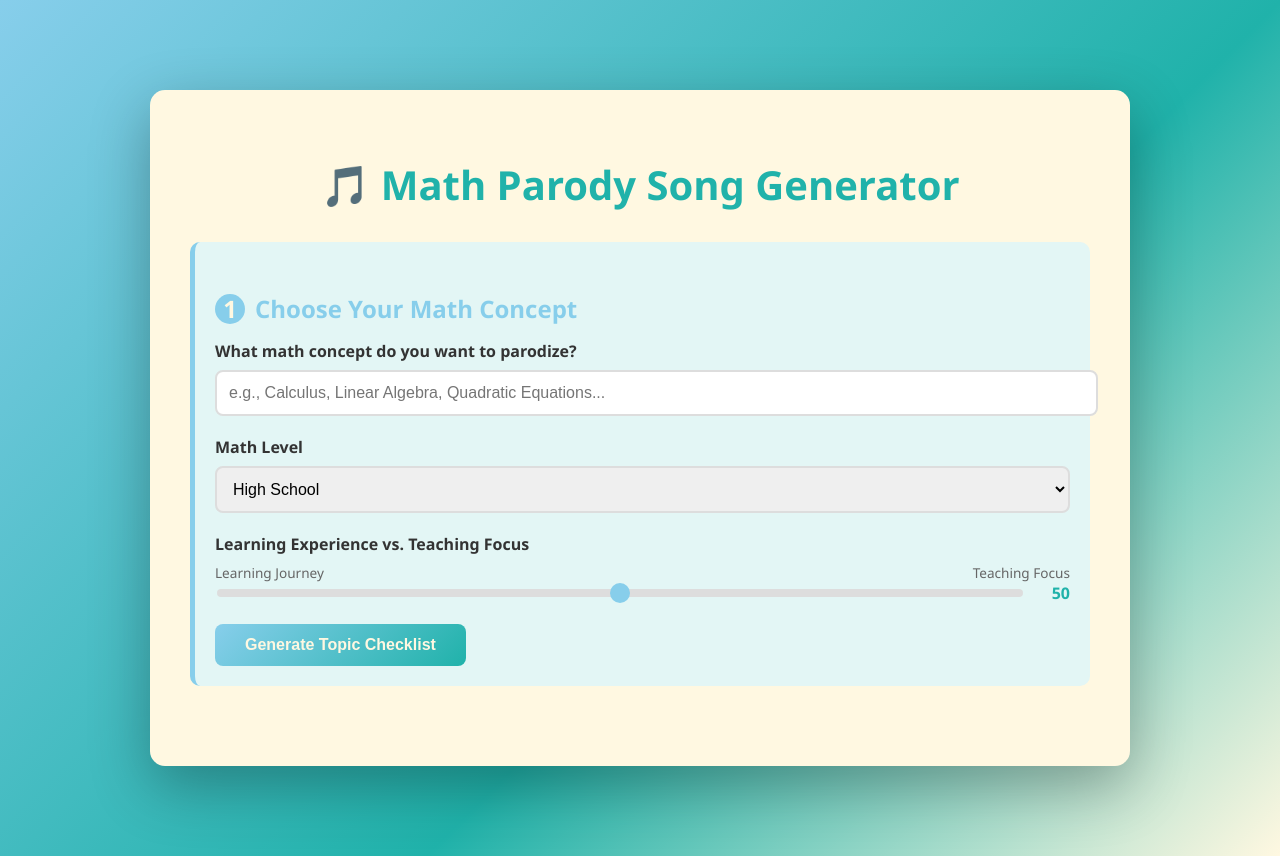
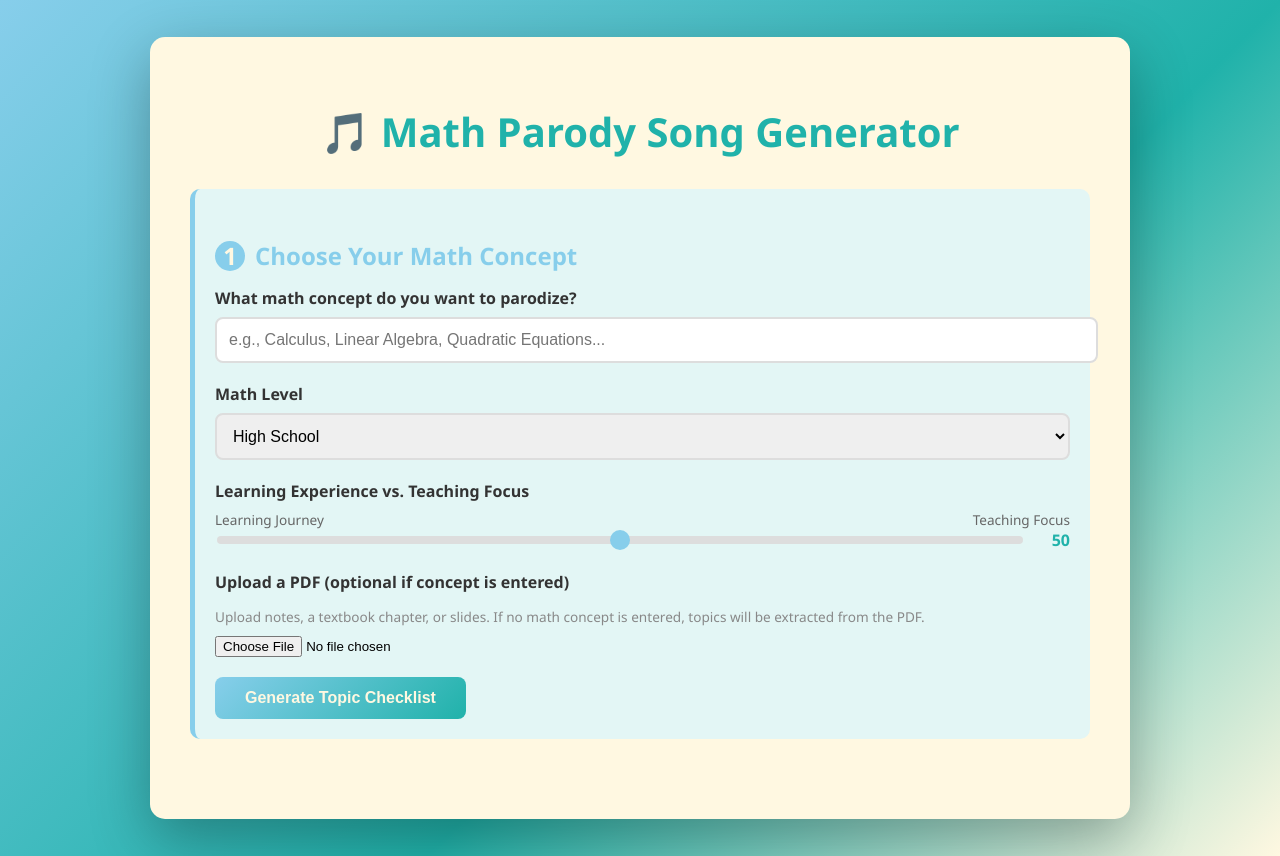
Before and after one commit to ccc-0731/Parodipi, a Flask app: page / in a window 1280 px wide. Run offline with Flask 3, Linux system fonts and the light colour scheme.

Commit message:
upload pdf button

```diff
--- a/app.py
+++ b/app.py
@@ -1,19 +1,72 @@
 from flask import Flask, request, jsonify, render_template
 import json
+import os
 from gemini_call import call_gemini_text
 from song_database import get_song_by_title, search_songs_by_title, get_song_lyrics
 
 app = Flask(__name__)
 
+UPLOAD_FOLDER = os.path.join(os.path.dirname(__file__), 'uploads')
+os.makedirs(UPLOAD_FOLDER, exist_ok=True)
+
 # ============= HELPER FUNCTIONS =============
 
-def generate_topic_checklist(math_concept, level, focus_slider):
+def extract_text_from_pdf(pdf_path):
+    """Extract text content from a PDF file. Uses pymupdf (better for LaTeX PDFs) with PyPDF2 fallback."""
+    # Try pymupdf first — handles LaTeX-generated PDFs much better
+    try:
+        import fitz  # pymupdf
+        doc = fitz.open(pdf_path)
+        text = ""
+        for page in doc:
+            text += page.get_text() + "\n"
+        doc.close()
+        print(f"[DEBUG] Extracted PDF text using pymupdf ({len(text)} chars)")
+        print(f"[DEBUG] First 2000 chars:\n{text[:2000]}")
+        if text.strip():
+            return text.strip()
+    except Exception as e:
+        print(f"[DEBUG] pymupdf extraction failed: {e}")
+
+    # Fallback to PyPDF2
+    try:
+        import PyPDF2
+        text = ""
+        with open(pdf_path, 'rb') as f:
+            reader = PyPDF2.PdfReader(f)
+            for page in reader.pages:
+                text += page.extract_text() + "\n"
+        print(f"[DEBUG] Extracted PDF text using PyPDF2 ({len(text)} chars)")
+        print(f"[DEBUG] First 2000 chars:\n{text[:2000]}")
+        return text.strip()
+    except Exception as e:
+        print(f"[DEBUG] PyPDF2 extraction also failed: {e}")
+        return ""
+
+def generate_topic_checklist(math_concept, level, focus_slider, pdf_context=""):
     """
     Use Gemini to generate a structured list of topics/terms for the math concept.
     focus_slider: 0 = learning experience focus, 100 = teaching focus
     """
+    pdf_section = ""
+    if pdf_context:
+        pdf_section = f"""
+    The user has provided the following reference material from a PDF. Use this to identify relevant topics, terminology, and concepts that should be included:
+
+    --- PDF Content (excerpt) ---
+    {pdf_context[:3000]}
+    --- End PDF Content ---
+    """
+
+    if math_concept and pdf_context:
+        concept_section = f'Generate a JSON response with a list of topics, terms, and key concepts related to the math concept "{math_concept}" at the {level} level.\n{pdf_section}'
+    elif pdf_context:
+        concept_section = f'Analyze the following PDF content and generate a JSON response with a list of math topics, terms, and key concepts found in the material. Determine the appropriate math level from the content.\n{pdf_section}'
+    else:
+        concept_section = f'Generate a JSON response with a list of topics, terms, and key concepts related to the math concept "{math_concept}" at the {level} level.'
+
     prompt = f"""
-    Generate a JSON response with a list of topics, terms, and key concepts related to the math concept "{math_concept}" at the {level} level.
+    {concept_section}
 
     The focus should be on:
     - If focus is closer to 0: Emphasize the journey and experience of learning this concept
@@ -45,17 +98,32 @@ def generate_topic_checklist(math_concept, level, focus_slider):
         print(f"Error parsing topics: {e}")
         return []
 
-def generate_parody_lyrics(math_concept, level, focus_slider, selected_topics, chosen_song, song_lyrics):
+def generate_parody_lyrics(math_concept, level, focus_slider, selected_topics, chosen_song, song_lyrics, pdf_context=""):
     """
     Use Gemini to generate the parody song lyrics.
     """
     topics_str = ", ".join([t['name'] for t in selected_topics])
 
+    # Build the subject description based on what's available
+    if math_concept:
+        subject = f"{math_concept} ({level} level)"
+    else:
+        subject = f"the math concepts from the provided reference material ({level} level)"
+
+    pdf_section = ""
+    if pdf_context:
+        pdf_section = f"""
+    Reference material from the user's PDF (use this for accuracy and terminology):
+    --- PDF Content (excerpt) ---
+    {pdf_context[:3000]}
+    --- End PDF Content ---
+    """
+
     prompt = f"""
-    You are a creative songwriter. Create a parody version of the following song that teaches about {math_concept} ({level} level).
+    You are a creative songwriter. Create a parody version of the following song that teaches about {subject}.
 
     Key concepts to include: {topics_str}
-
+    {pdf_section}
     Learning/Teaching focus (0=learning experience, 100=teaching): {focus_slider}/100
 
     Original song title: {chosen_song}
@@ -85,22 +153,48 @@ def index():
 def generate_topics():
     """
     Step 1: User inputs math concept, level, and focus slider.
+    Optionally uploads a PDF for additional context.
     Returns a checklist of topics to include in the song.
     """
-    data = request.get_json()
-    math_concept = data.get('mathConcept', '')
-    level = data.get('level', 'high school')
-    focus_slider = data.get('focusSlider', 50)
+    # Handle both JSON and form data (form data when PDF is uploaded)
+    if request.content_type and 'multipart/form-data' in request.content_type:
+        math_concept = request.form.get('mathConcept', '')
+        level = request.form.get('level', 'high school')
+        focus_slider = int(request.form.get('focusSlider', 50))
+    else:
+        data = request.get_json()
+        math_concept = data.get('mathConcept', '')
+        level = data.get('level', 'high school')
+        focus_slider = data.get('focusSlider', 50)
 
     if not math_concept:
-        return jsonify({"error": "Math concept is required"}), 400
+        # Check if PDF is provided instead
+        has_pdf = 'pdf' in request.files and request.files['pdf'].filename
+        if not has_pdf:
+            return jsonify({"error": "Please enter a math concept or upload a PDF"}), 400
 
-    topics = generate_topic_checklist(math_concept, level, focus_slider)
+    # Handle PDF upload
+    pdf_context = ""
+    if 'pdf' in request.files:
+        pdf_file = request.files['pdf']
+        if pdf_file.filename:
+            pdf_path = os.path.join(UPLOAD_FOLDER, pdf_file.filename)
+            pdf_file.save(pdf_path)
+            pdf_context = extract_text_from_pdf(pdf_path)
+            # Clean up uploaded file
+            os.remove(pdf_path)
 
-    return jsonify({
+    topics = generate_topic_checklist(math_concept, level, focus_slider, pdf_context)
+
+    response_data = {
         "topics": [{"id": i, "name": t.get('name', ''), "description": t.get('description', ''), "selected": True}
                    for i, t in enumerate(topics)]
-    })
+    }
+
+    if pdf_context:
+        response_data["pdfContext"] = pdf_context[:3000]
+
+    return jsonify(response_data)
 
 @app.route("/api/search-songs", methods=["GET"])
 def search_songs():
@@ -147,11 +241,15 @@ def generate_parody():
     selected_topics = data.get('selectedTopics', [])
     chosen_song = data.get('chosenSong', '')
     song_lyrics = data.get('songLyrics', '')
+    pdf_context = data.get('pdfContext', '')
 
-    if not (math_concept and chosen_song and song_lyrics and selected_topics):
+    if not (chosen_song and song_lyrics and selected_topics):
         return jsonify({"error": "Missing required fields"}), 400
 
-    parody_lyrics = generate_parody_lyrics(math_concept, level, focus_slider, selected_topics, chosen_song, song_lyrics)
+    if not math_concept and not pdf_context:
+        return jsonify({"error": "Please provide a math concept or PDF context"}), 400
+
+    parody_lyrics = generate_parody_lyrics(math_concept, level, focus_slider, selected_topics, chosen_song, song_lyrics, pdf_context)
 
     return jsonify({"parodyLyrics": parody_lyrics})
 
--- a/requirements.txt
+++ b/requirements.txt
@@ -2,3 +2,5 @@ google-genai
 python-dotenv
 flask
 requests
+PyPDF2
+pymupdf
--- a/templates/index.html
+++ b/templates/index.html
@@ -16,7 +16,7 @@
 
             <div class="form-group">
                 <label for="mathConcept">What math concept do you want to parodize?</label>
-                <input type="text" id="mathConcept" placeholder="e.g., Calculus, Linear Algebra, Quadratic Equations..." required>
+                <input type="text" id="mathConcept" placeholder="e.g., Calculus, Linear Algebra, Quadratic Equations...">
             </div>
 
             <div class="form-group">
@@ -38,6 +38,13 @@
                     <input type="range" id="focusSlider" min="0" max="100" value="50">
                     <div class="slider-value" id="sliderValue">50</div>
                 </div>
+            </div>
+
+            <div class="form-group">
+                <label for="pdfUpload">Upload a PDF (optional if concept is entered)</label>
+                <p style="color: #888; font-size: 0.85em; margin-bottom: 8px;">Upload notes, a textbook chapter, or slides. If no math concept is entered, topics will be extracted from the PDF.</p>
+                <input type="file" id="pdfUpload" accept=".pdf">
+                <div id="pdfStatus"></div>
             </div>
 
             <button onclick="generateTopics()">Generate Topic Checklist</button>
@@ -101,7 +108,8 @@
             selectedTopics: [],
             chosenSong: '',
             songLyrics: '',
-            parodyLyrics: ''
+            parodyLyrics: '',
+            pdfContext: ''
         };
 
         // Update slider value display
@@ -113,9 +121,10 @@
         // Step 1: Generate Topics
         async function generateTopics() {
             const mathConcept = document.getElementById('mathConcept').value.trim();
+            const pdfFile = document.getElementById('pdfUpload').files[0];
 
-            if (!mathConcept) {
-                showMessage('step1-message', 'Please enter a math concept', 'error');
+            if (!mathConcept && !pdfFile) {
+                showMessage('step1-message', 'Please enter a math concept or upload a PDF', 'error');
                 return;
             }
 
@@ -123,17 +132,27 @@
             state.level = document.getElementById('level').value;
             state.focusSlider = parseInt(document.getElementById('focusSlider').value);
 
-            showMessage('step1-message', 'Generating topics...', 'info');
+            if (pdfFile && !mathConcept) {
+                showMessage('step1-message', 'Uploading PDF and extracting topics...', 'info');
+            } else if (pdfFile && mathConcept) {
+                showMessage('step1-message', 'Uploading PDF and generating topics...', 'info');
+            } else {
+                showMessage('step1-message', 'Generating topics...', 'info');
+            }
 
             try {
+                const formData = new FormData();
+                formData.append('mathConcept', state.mathConcept);
+                formData.append('level', state.level);
+                formData.append('focusSlider', state.focusSlider);
+
+                if (pdfFile) {
+                    formData.append('pdf', pdfFile);
+                }
+
                 const response = await fetch('/api/generate-topics', {
                     method: 'POST',
-                    headers: { 'Content-Type': 'application/json' },
-                    body: JSON.stringify({
-                        mathConcept: state.mathConcept,
-                        level: state.level,
-                        focusSlider: state.focusSlider
-                    })
+                    body: formData
                 });
 
                 if (!response.ok) {
@@ -142,6 +161,9 @@
 
                 const data = await response.json();
                 state.topics = data.topics;
+                if (data.pdfContext) {
+                    state.pdfContext = data.pdfContext;
+                }
                 renderTopicChecklist();
                 showStep(2);
                 document.getElementById('step1-message').innerHTML = '';
@@ -295,7 +317,8 @@
                         focusSlider: state.focusSlider,
                         selectedTopics: state.selectedTopics,
                         chosenSong: state.chosenSong,
-                        songLyrics: state.songLyrics
+                        songLyrics: state.songLyrics,
+                        pdfContext: state.pdfContext || ''
                     })
                 });
 
@@ -326,7 +349,8 @@
                 selectedTopics: [],
                 chosenSong: '',
                 songLyrics: '',
-                parodyLyrics: ''
+                parodyLyrics: '',
+                pdfContext: ''
             };
 
             document.getElementById('mathConcept').value = '';
@@ -335,6 +359,8 @@
             document.getElementById('songSearch').value = '';
             document.getElementById('selectedSongDisplay').innerHTML = '';
             document.getElementById('proceedToLyricsBtn').disabled = true;
+            document.getElementById('pdfUpload').value = '';
+            document.getElementById('pdfStatus').innerHTML = '';
 
             showStep(1);
         }
```
Also changed, not shown: songs.csv, 2 other files.
